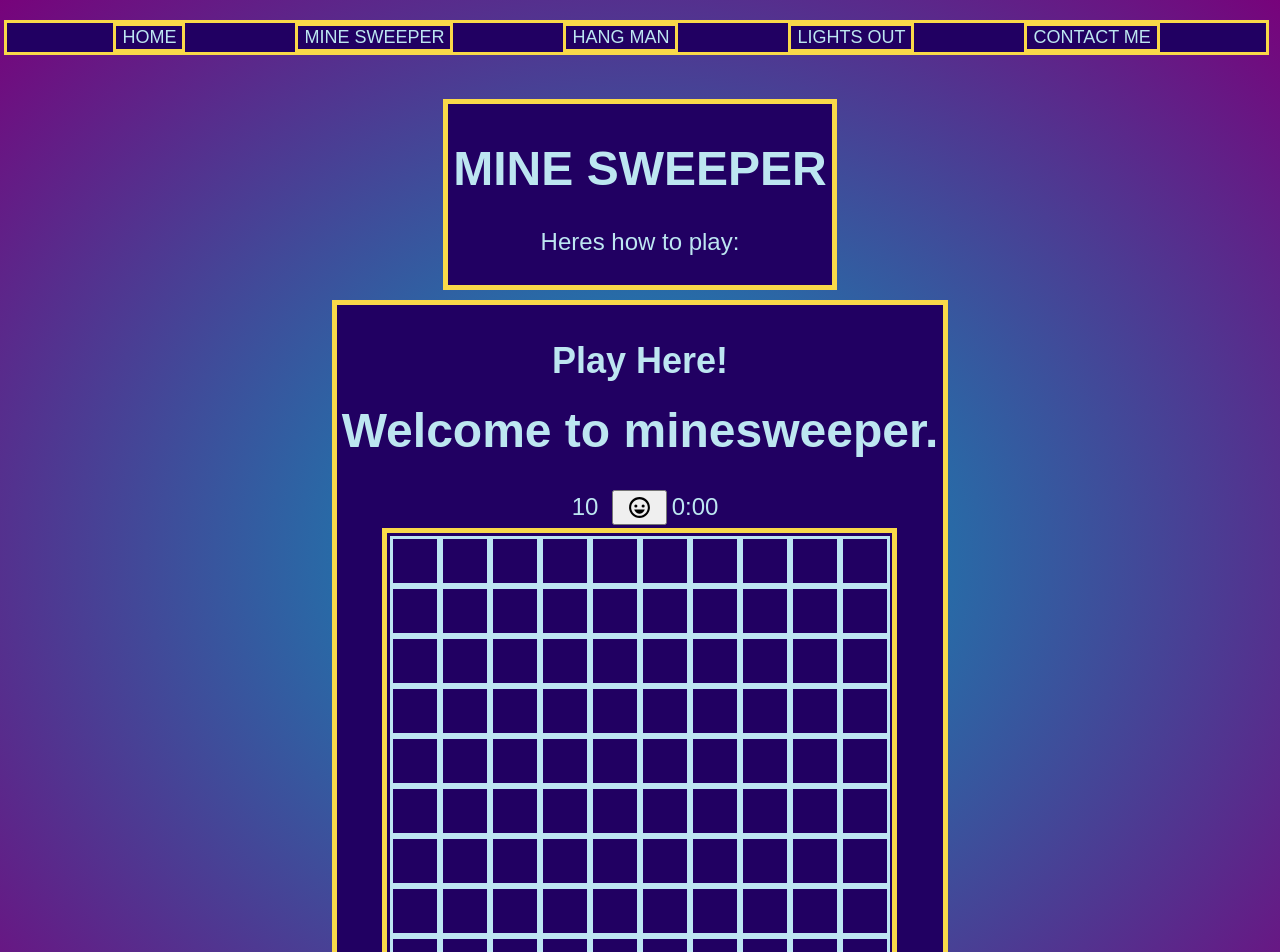
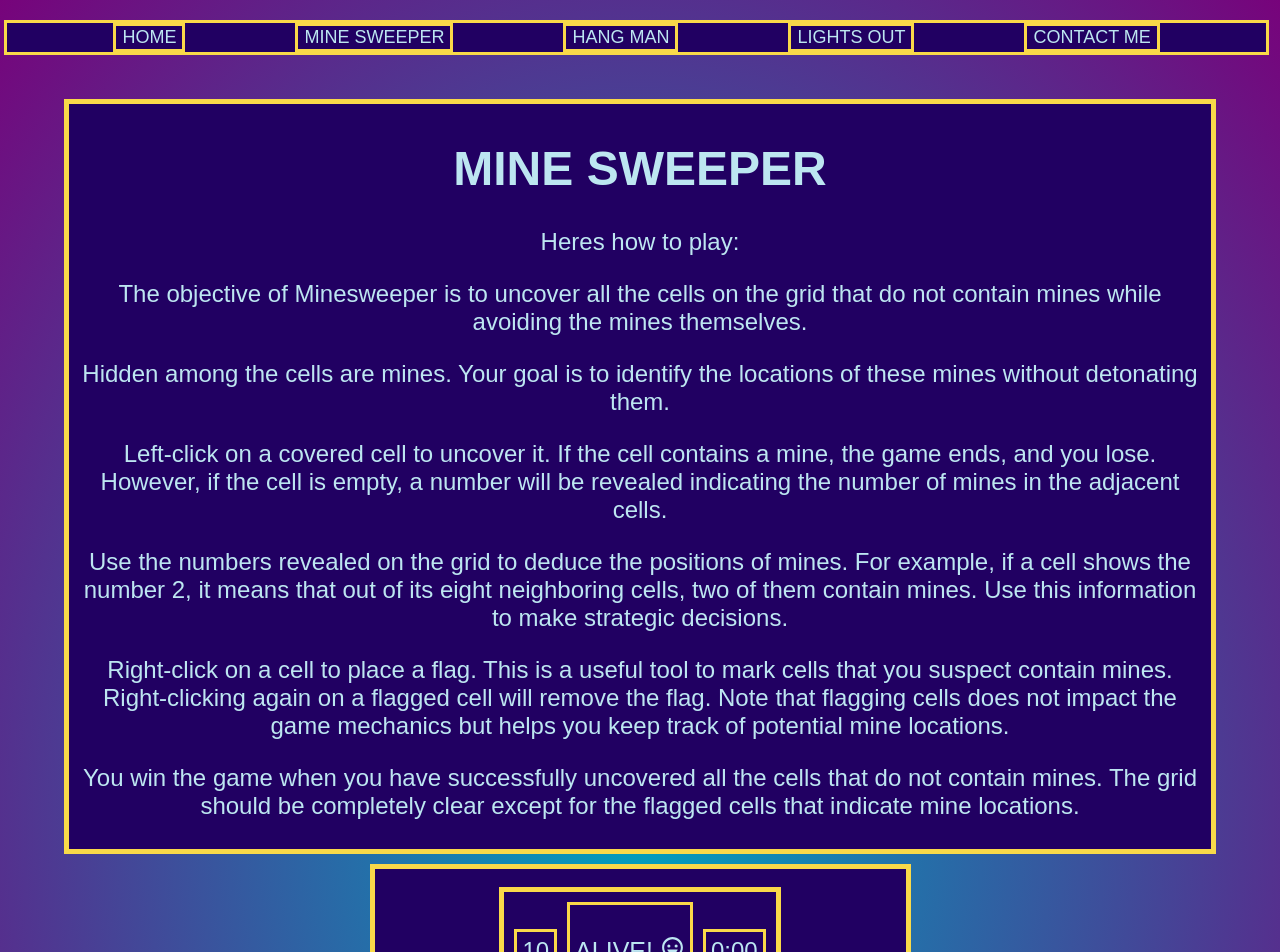
Before and after one commit to rdewit91/robsArcade, a Next.js app in the folder robs-arcade/: page /mineSwp in a window 1280 px wide. Shown: the top 952 px of the page. Built offline with nearby package versions, Linux system fonts and the light colour scheme.

Commit message:
mine sweeper

```diff
--- a/robs-arcade/component/MineSwp/App.js
+++ b/robs-arcade/component/MineSwp/App.js
@@ -20,11 +20,11 @@ class App extends Component {
     this.baseState = this.state;
   }
 
-  componentDidUpdate(nextProps, nextState) {
-    if (this.state.gameStatus === "running") {
-      this.checkForWinner();
-    }
-  }
+  // componentDidUpdate(nextProps, nextState) {
+  //   if (this.state.gameStatus === "running") {
+  //     this.checkForWinner();
+  //   }
+  // }
 
 
   checkForWinner = () => {
@@ -84,7 +84,7 @@ class App extends Component {
   render() {
     return (
       <div className={styles.mineSweeper}>
-        <h1>Welcome to minesweeper.</h1>
+        {/* <h1>Welcome to minesweeper.</h1> */}
         <BoardHead
           time={this.state.time}
           flagsUsed={this.state.flagCount}
--- a/robs-arcade/component/MineSwp/BoardHead.js
+++ b/robs-arcade/component/MineSwp/BoardHead.js
@@ -13,10 +13,17 @@ const BoardHead = props => {
   let status =
     props.status === "running" || props.status === "waiting" ? (
       // <i className="icon ion-happy-outline" />
-      < BiHappy />
+      // < BiHappy />
+      <div>
+         <p>ALIVE! < BiHappy /></p>
+      </div>
+
     ) : (
       // <i className="icon ion-sad-outline" />
-      < BiSad />
+      // < BiSad />
+      <div>
+        <p>DEAD! < BiSad /></p>
+      </div>
     );
   return (
     <div className={styles.boardHead}>
--- a/robs-arcade/component/MineSwp/Cell.js
+++ b/robs-arcade/component/MineSwp/Cell.js
@@ -1,77 +1,130 @@
+// import React from "react";
+// import styles from './styles.module.scss'
+
+// const Cell = props => {
+//   let cell = () => {
+//     if (props.data.isOpen) {
+//       if (props.data.hasMine) {
+//         return (
+//           <div
+//            className={`${styles.cell} ${styles.open}`}
+//             onContextMenu={e => {
+//               // don't load that nasty context menu, flag it up instead :^)
+//               e.preventDefault();
+//             }}
+//             onClick={() => props.open(props.data)}
+//           >
+//             <span><i className="icon ion-android-radio-button-on"></i></span>
+//           </div>
+//         );
+//       } else if (props.data.count === 0) {
+//         return (
+//           <div
+//            className={`${styles.cell} ${styles.open}`}
+//             onContextMenu={e => {
+//               // don't load that nasty context menu, flag it up instead :^)
+//               e.preventDefault();
+//               props.flag(props.data);
+//             }}
+//             onClick={() => props.open(props.data)}
+//           />
+//         );
+//       } else {
+//         return (
+//           <div
+//            className={`${styles.cell} ${styles.open}`}
+//             onContextMenu={e => {
+//               // don't load that nasty context menu, flag it up instead :^)
+//               e.preventDefault();
+//             }}
+//             onClick={() => props.open(props.data)}
+//           >
+//             {props.data.count}
+//           </div>
+//         );
+//       }
+//     } else if (props.data.hasFlag) {
+//       return (
+//         <div
+//         className={`${styles.cell} ${styles.openFlag}`}
+//           onContextMenu={e => {
+//             // don't load that nasty context menu, flag it up instead :^)
+//             e.preventDefault();
+//             props.flag(props.data);
+//           }}
+//           onClick={() => props.open(props.data)}
+//         >
+//           <span><i className={`${styles.icon} ${styles.ionFlag}`}></i></span>
+//         </div>
+//       );
+//     } else {
+//       return (
+//         <div
+//           className={styles.cell}
+//           onContextMenu={e => {
+//             // don't load that nasty context menu, flag it up instead :^)
+//             e.preventDefault();
+//             props.flag(props.data);
+//           }}
+//           onClick={() => props.open(props.data)}
+//         />
+//       );
+//     }
+//   };
+//   return cell();
+// };
+
+// export default Cell;
+
 import React from "react";
-import styles from './styles.module.scss'
+import styles from './styles.module.scss';
+import { AiFillFlag } from 'react-icons/ai';
+import { GiMineExplosion } from 'react-icons/gi'
 
-const Cell = props => {
-  let cell = () => {
-    if (props.data.isOpen) {
-      if (props.data.hasMine) {
+const Cell = (props) => {
+  let { isOpen, hasMine, count, hasFlag } = props.data;
+
+  let handleClick = () => {
+    props.open(props.data);
+  };
+
+  let handleContextMenu = (e) => {
+    e.preventDefault();
+    props.flag(props.data);
+  };
+
+  let cellClassNames = [styles.cell];
+  if (isOpen) {
+    cellClassNames.push(styles.open);
+    if (hasMine) {
       return (
-          <div
-           className={`${styles.cell} ${styles.open}`}
-            onContextMenu={e => {
-              // don't load that nasty context menu, flag it up instead :^)
-              e.preventDefault();
-            }}
-            onClick={() => props.open(props.data)}
-          >
-            <span><i className="icon ion-android-radio-button-on"></i></span>
+        <div className={cellClassNames.join(" ")} onContextMenu={handleContextMenu} onClick={handleClick}>
+          <span> <GiMineExplosion/> </span>
         </div>
       );
-      } else if (props.data.count === 0) {
+    } else if (count === 0) {
       return (
-          <div
-           className={`${styles.cell} ${styles.open}`}
-            onContextMenu={e => {
-              // don't load that nasty context menu, flag it up instead :^)
-              e.preventDefault();
-              props.flag(props.data);
-            }}
-            onClick={() => props.open(props.data)}
-          />
+        <div className={cellClassNames.join(" ")} onContextMenu={handleContextMenu} onClick={handleClick} />
       );
     } else {
       return (
-          <div
-           className={`${styles.cell} ${styles.open}`}
-            onContextMenu={e => {
-              // don't load that nasty context menu, flag it up instead :^)
-              e.preventDefault();
-            }}
-            onClick={() => props.open(props.data)}
-          >
-            {props.data.count}
+        <div className={cellClassNames.join(" ")} onContextMenu={handleContextMenu} onClick={handleClick}>
+          {count}
         </div>
       );
     }
-    } else if (props.data.hasFlag) {
+  } else if (hasFlag) {
+    cellClassNames.push(styles.openFlag);
     return (
-        <div
-        className={`${styles.cell} ${styles.openFlag}`}
-          onContextMenu={e => {
-            // don't load that nasty context menu, flag it up instead :^)
-            e.preventDefault();
-            props.flag(props.data);
-          }}
-          onClick={() => props.open(props.data)}
-        >
-          <span><i className={`${styles.icon} ${styles.ionFlag}`}></i></span>
+      <div className={cellClassNames.join(" ")} onContextMenu={handleContextMenu} onClick={handleClick}>
+        <span> < AiFillFlag /> </span>
       </div>
     );
   } else {
     return (
-        <div
-          className={styles.cell}
-          onContextMenu={e => {
-            // don't load that nasty context menu, flag it up instead :^)
-            e.preventDefault();
-            props.flag(props.data);
-          }}
-          onClick={() => props.open(props.data)}
-        />
+      <div className={cellClassNames.join(" ")} onContextMenu={handleContextMenu} onClick={handleClick} />
     );
   }
 };
-  return cell();
-};
 
 export default Cell;
--- a/robs-arcade/component/MineSwp/styles.module.scss
+++ b/robs-arcade/component/MineSwp/styles.module.scss
@@ -43,23 +43,39 @@
 
 .boardHead {
   display: flex;
-  flex-direction: row;
-  height: 55px;
-  justify-content: space-between;
+  margin: 5px;
+  padding: 5px;
+  // flex-direction: row;
+  // height: 60px;
+  justify-content: space-evenly;
   align-items: center;
+  border: solid #F9D949 5px;
   // border-left: 1px solid #444;
   // border-right: 1px solid #444;
   .reset,
   .flagCount,
   .timer {
-    width: 55px;
-    height: 35px;
-    display: flex;
-    justify-content: center;
-    align-items: center;
+    // width: 55px;
+    // height: 35px;
+    border: solid #F9D949 3px;
+    background-color: #210062;
+    margin: 5px;
+    padding: 5px;
+    // display: flex;
+    // justify-content: space-evenly;
+    // align-items: center;
+
   }
   .reset {
     font-size: 25px;
+    border: solid #F9D949 3px;
+    background-color: #210062;
+    color: #BDE6F1;
+    display: inline-block;
+  }
+  .reset:hover {
+    background-color: #BDE6F1;
+    color: black;
   }
 }
 
@@ -85,7 +101,7 @@
 
 .board {
   width: 499px;
-  height: 499px;
+  height: 500px;
   // border: 1px solid #444;
   // border-bottom: none;
 }
@@ -128,7 +144,7 @@
 .mineSweeper {
   display: flex;
   flex-direction: column;
-  height: 592px;
+  height: 675px;
   justify-content: center;
   align-items: center;
 }
--- a/robs-arcade/component/rckPprScr/rckPprScr.js
+++ b/robs-arcade/component/rckPprScr/rckPprScr.js
@@ -78,7 +78,7 @@ const ShowWinner = ({winner}) => {
   const text = {
   '-1': 'YOU WIN! PLAY HANG MAN!',
     0: 'ITS A TIE! PLAY MINE SWEEPER!',
-    1: 'YOU LOSE! PLAY SPACE INVADERS!',
+    1: 'YOU LOSE! PLAY LIGHTS OUT!',
     null: "GAME START!",
   };
   return <h2>{text[winner]}</h2>;
--- a/robs-arcade/src/pages/lightsOut.js
+++ b/robs-arcade/src/pages/lightsOut.js
@@ -6,7 +6,7 @@ export default function lightsOut() {
   return (
     <div className={styles.homeBox} >
     <div className={styles.homeText} >
-      <h1>MINE SWEEPER</h1>
+      <h1>LIGHTS OUT</h1>
       <p>Heres how to play:</p>
       <p>The objective of the game is to turn off all the lights on the game board.</p>
       <p>However, whenever you press a button, it not only changes its own state but also toggles the state of adjacent buttons (up, down, left, and right).</p>
--- a/robs-arcade/src/pages/mineSwp.js
+++ b/robs-arcade/src/pages/mineSwp.js
@@ -1,6 +1,5 @@
 import React from 'react'
 import styles from '@/styles/Home.module.css'
-// import MineSweeper from '../../component/MineSwp/MineSweeper'
 import App from '../../component/MineSwp/App'
 
 export default function mineSwp() {
@@ -9,10 +8,14 @@ export default function mineSwp() {
     <div className={styles.homeText} >
       <h1>MINE SWEEPER</h1>
       <p>Heres how to play:</p>
+      <p>The objective of Minesweeper is to uncover all the cells on the grid that do not contain mines while avoiding the mines themselves.</p>
+      <p> Hidden among the cells are mines. Your goal is to identify the locations of these mines without detonating them.</p>
+      <p>Left-click on a covered cell to uncover it. If the cell contains a mine, the game ends, and you lose. However, if the cell is empty, a number will be revealed indicating the number of mines in the adjacent cells.</p>
+      <p>Use the numbers revealed on the grid to deduce the positions of mines. For example, if a cell shows the number 2, it means that out of its eight neighboring cells, two of them contain mines. Use this information to make strategic decisions.</p>
+      <p>Right-click on a cell to place a flag. This is a useful tool to mark cells that you suspect contain mines. Right-clicking again on a flagged cell will remove the flag. Note that flagging cells does not impact the game mechanics but helps you keep track of potential mine locations.</p>
+      <p>You win the game when you have successfully uncovered all the cells that do not contain mines. The grid should be completely clear except for the flagged cells that indicate mine locations.</p>
     </div>
     <div className={styles.homeText} >
-      <h2>Play Here!</h2>
-        {/* < MineSweeper /> */}
         <App/>
     </div>
   </div>
```
Also changed, not shown: robs-arcade/component/HangMan/hangMan.module.css (+8 -4 lines), robs-arcade/component/LightsOut/styles.module.css (+4 -4 lines). Lines whose indentation alone changed are shown as unchanged.
